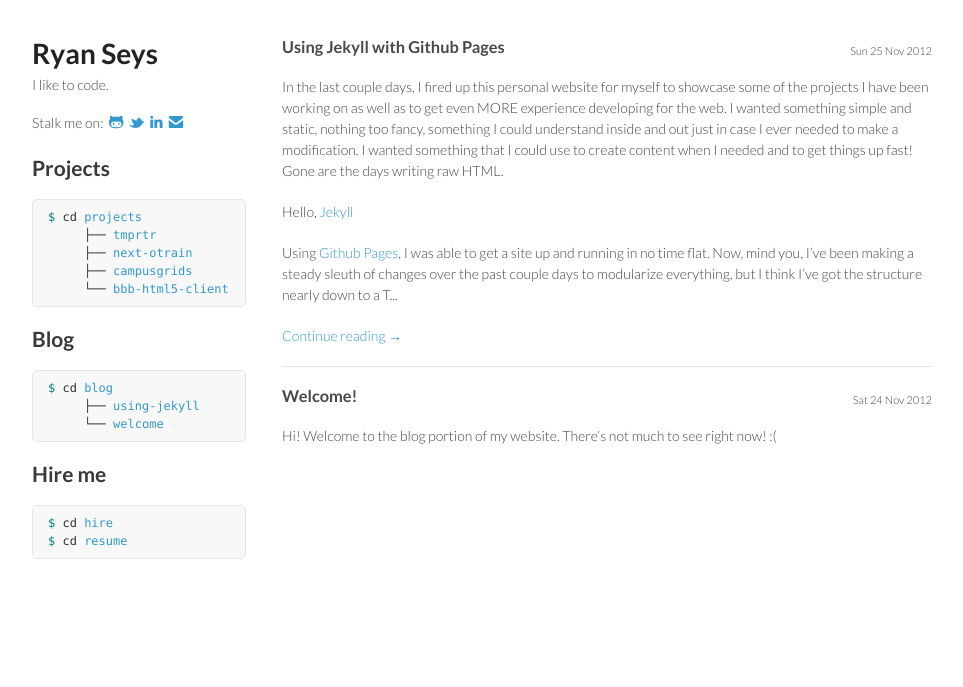
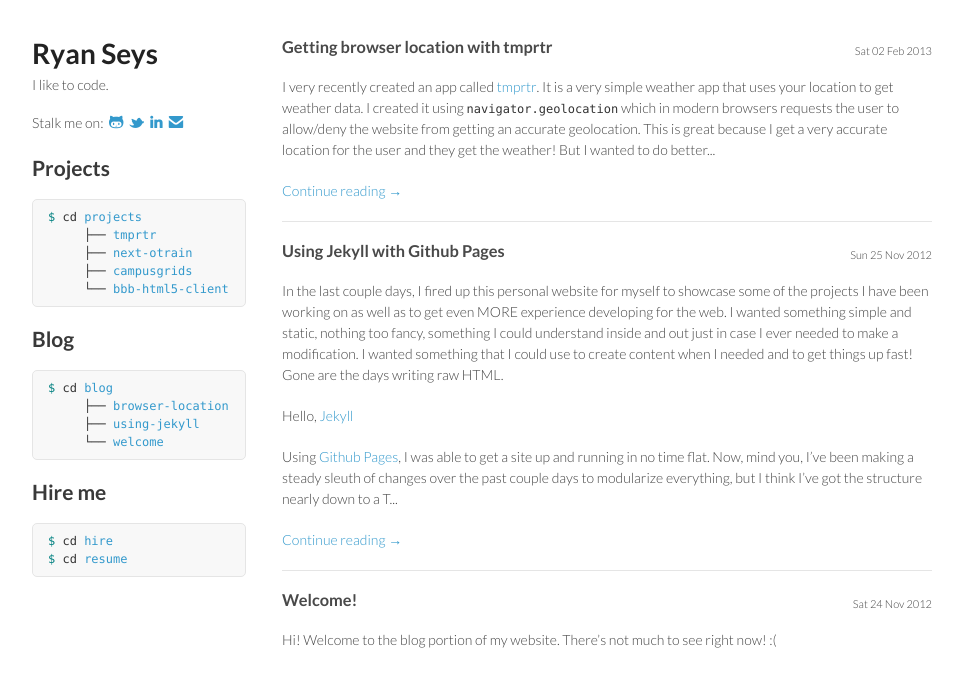
Before and after one commit to tl-dr/ryanseys.com, a Jekyll site: the page built from blog/index.html, in a window 1280 px wide. Shown: the top 687 px of the page, without its empty margins (153-1116 px from the left). Built offline with Jekyll 4.4.1, drawn with Linux system fonts in a browser that asks for light colours; Markdown is read by kramdown in place of the engine named in the settings.

Commit message:
Add browser location post

```diff
--- /dev/null
+++ b/_posts/2013-02-02-browser-location.md
@@ -0,0 +1,17 @@
+---
+layout: post
+title: Getting browser location with tmprtr
+categories: blog
+name: browser-location
+---
+
+I very recently created an app called [tmprtr](/projects/tmprtr). It is a very simple weather app that uses your location to get weather data. I created it using <code>navigator.geolocation</code> which in modern browsers requests the user to allow/deny the website from getting an accurate geolocation. This is great because I get a very accurate location for the user and they get the weather! But I wanted to do better.<!-- truncate_here -->
+
+Immediately after visiting my site for the first time, a user will be greeted with a "GIVE ME YOUR LOCATION" request and to me that, from a user experience, raises a big red flag. I wanted a way to get the location using the most unintrusive way and considering I don't need exact location, I decided to attempt to get location based on IP address first. This location is less accurate than the previously mentioned method, but for the purposes of weather, it's close enough. I request IP location (all under the hood) and if that fails, fallback to a geolocation request, so I always ensure the user has the best experience possible. To get the IP location I embed a javascript library from [http://www.geoplugin.net/javascript.gp](http://www.geoplugin.net/javascript.gp) into my page and request the latitude and longitude values through two requests:
+<pre><code>geoplugin_latitude();
+geoplugin_longitude();</code></pre>
+From here I request the weather data from the server, just as I would had I got the coordinates from the more obtrusive (yet more accurate) request:
+
+<pre><code>navigator.geolocation.getCurrentPosition();</code></pre>
+
+Overall, switching to a default IP-based location has not affected my app in any negative direction. The user has their weather information nearly instantly after visiting and is less disrupted in the process.
```
Also changed, not shown: _posts/2013-02-02-tmprtr.md (+1 -3 lines).
